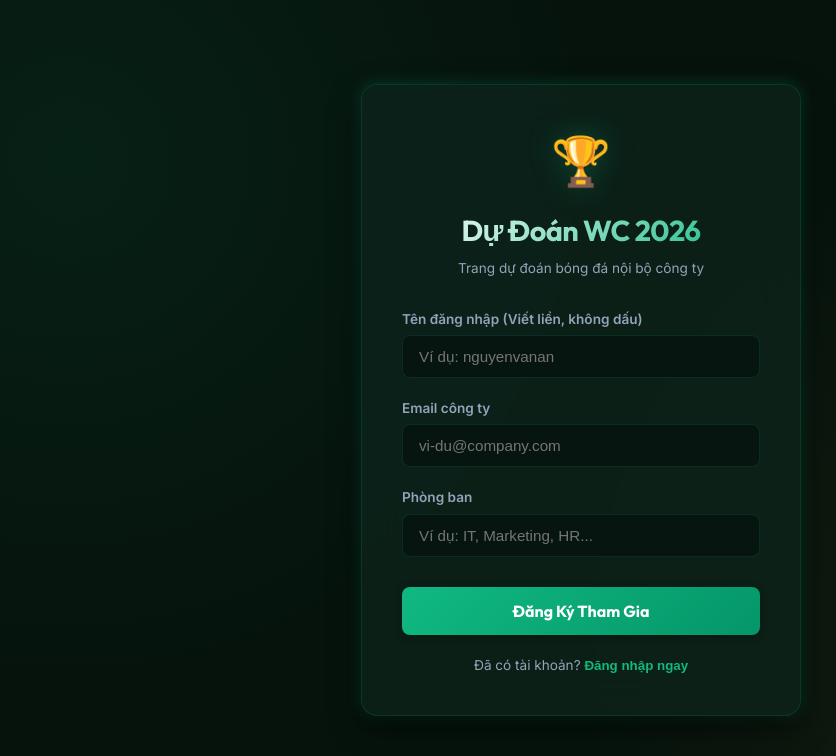
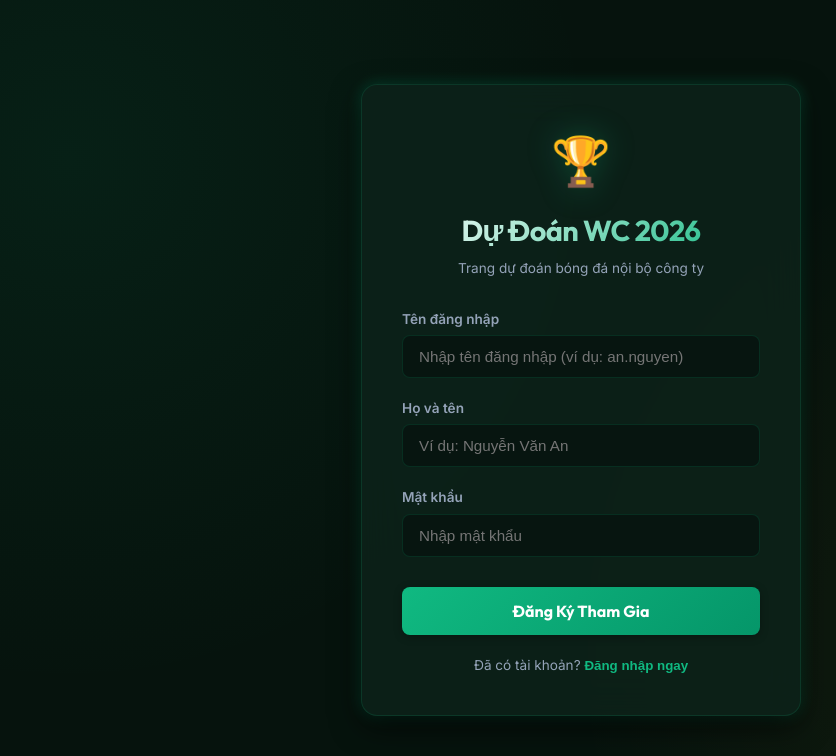
Before and after one commit to blackpearl9798/WC2026, a React (Vite) app: page / in a window 1280 px wide. Both pictures are taken after a click on the button "Đăng ký thành viên". Shown: the top 756 px of the page, without its empty margins (59-895 px from the left). Built offline with nearby package versions, Linux system fonts and the light colour scheme.

Commit message:
feat: cap nhat dang ky ho ten, mat khau va mat khau admin 696969

```diff
--- a/backend/db.json
+++ b/backend/db.json
@@ -6,7 +6,17 @@
       "email": "admin@company.com",
       "department": "IT",
       "isAdmin": true,
-      "token": "token-nk0av17ct-mq6rr30r"
+      "token": "token-lb7tupsni-mq6tbfln",
+      "password": "696969",
+      "fullName": "Quản trị viên"
+    },
+    {
+      "id": "user_1781019990222",
+      "username": "testuser_k1bg7",
+      "fullName": "Test User",
+      "password": "my-password-123",
+      "isAdmin": false,
+      "token": "token-xvp5qogvf-mq6tbfma"
     }
   ],
   "matches": [
--- a/src/App.tsx
+++ b/src/App.tsx
@@ -112,10 +112,7 @@ function App() {
         <div className="user-status">
           <div className="user-badge">
             <span>Chào,</span>
-            <span className="user-name">{user.username}</span>
-            <span style={{ fontSize: '0.75rem', background: 'rgba(255,255,255,0.08)', padding: '2px 6px', borderRadius: '4px', color: 'var(--color-text-muted)' }}>
-              {user.department}
-            </span>
+            <span className="user-name">{user.fullName || user.username}</span>
             {user.isAdmin && (
               <span style={{ display: 'inline-flex', alignItems: 'center', gap: '2px', fontSize: '0.7rem', background: 'rgba(251, 191, 36, 0.15)', color: 'var(--color-secondary)', padding: '2px 6px', borderRadius: '4px', fontWeight: 600 }}>
                 <ShieldAlert size={10} /> Admin
--- a/src/components/AdminDashboard.tsx
+++ b/src/components/AdminDashboard.tsx
@@ -373,10 +373,10 @@ export const AdminDashboard: React.FC<AdminDashboardProps> = ({ token, onRefresh
                 <div key={user.id} style={{ display: 'flex', justifyContent: 'space-between', alignItems: 'center', padding: '10px', background: 'rgba(255,255,255,0.02)', borderRadius: '6px' }}>
                   <div style={{ overflow: 'hidden', textOverflow: 'ellipsis' }}>
                     <div style={{ fontWeight: 600, fontSize: '0.9rem' }}>
-                      {user.username} {user.isAdmin && <span style={{ color: 'var(--color-secondary)' }}>(Admin)</span>}
+                      {user.fullName || user.username} {user.isAdmin && <span style={{ color: 'var(--color-secondary)' }}>(Admin)</span>}
                     </div>
                     <div style={{ fontSize: '0.75rem', color: 'var(--color-text-muted)' }}>
-                      {user.department} | {user.email}
+                      Tên đăng nhập: {user.username}
                     </div>
                   </div>
                   {!user.isAdmin && (
--- a/src/components/Auth.tsx
+++ b/src/components/Auth.tsx
@@ -7,8 +7,8 @@ interface AuthProps {
 export const Auth: React.FC<AuthProps> = ({ onAuthSuccess }) => {
   const [isRegister, setIsRegister] = useState(false);
   const [username, setUsername] = useState('');
-  const [email, setEmail] = useState('');
-  const [department, setDepartment] = useState('');
+  const [fullName, setFullName] = useState('');
+  const [password, setPassword] = useState('');
   const [error, setError] = useState('');
   const [loading, setLoading] = useState(false);
 
@@ -19,8 +19,8 @@ export const Auth: React.FC<AuthProps> = ({ onAuthSuccess }) => {
 
     const url = isRegister ? '/api/auth/register' : '/api/auth/login';
     const body = isRegister
-      ? { username, email, department }
-      : { username };
+      ? { username, fullName, password }
+      : { username, password };
 
     try {
       const response = await fetch(url, {
@@ -62,7 +62,7 @@ export const Auth: React.FC<AuthProps> = ({ onAuthSuccess }) => {
         <form onSubmit={handleSubmit}>
           <div className="form-group">
             <label className="form-label" htmlFor="username">
-              {isRegister ? 'Tên đăng nhập (Viết liền, không dấu)' : 'Tên đăng nhập hoặc Email'}
+              Tên đăng nhập
             </label>
             <input
               id="username"
@@ -70,44 +70,42 @@ export const Auth: React.FC<AuthProps> = ({ onAuthSuccess }) => {
               className="form-input"
               value={username}
               onChange={(e) => setUsername(e.target.value)}
-              placeholder={isRegister ? 'Ví dụ: nguyenvanan' : 'Nhập tên hoặc email'}
+              placeholder="Nhập tên đăng nhập (ví dụ: an.nguyen)"
               required
             />
           </div>
 
           {isRegister && (
-            <>
             <div className="form-group">
-                <label className="form-label" htmlFor="email">
-                  Email công ty
+              <label className="form-label" htmlFor="fullName">
+                Họ và tên
               </label>
               <input
-                  id="email"
-                  type="email"
+                id="fullName"
+                type="text"
                 className="form-input"
-                  value={email}
-                  onChange={(e) => setEmail(e.target.value)}
-                  placeholder="vi-du@company.com"
+                value={fullName}
+                onChange={(e) => setFullName(e.target.value)}
+                placeholder="Ví dụ: Nguyễn Văn An"
                 required
               />
             </div>
+          )}
 
           <div className="form-group">
-                <label className="form-label" htmlFor="department">
-                  Phòng ban
+            <label className="form-label" htmlFor="password">
+              Mật khẩu
             </label>
             <input
-                  id="department"
-                  type="text"
+              id="password"
+              type="password"
               className="form-input"
-                  value={department}
-                  onChange={(e) => setDepartment(e.target.value)}
-                  placeholder="Ví dụ: IT, Marketing, HR..."
+              value={password}
+              onChange={(e) => setPassword(e.target.value)}
+              placeholder="Nhập mật khẩu"
               required
             />
           </div>
-            </>
-          )}
 
           <button type="submit" className="auth-btn" disabled={loading}>
             {loading ? 'Đang xử lý...' : isRegister ? 'Đăng Ký Tham Gia' : 'Đăng Nhập'}
--- a/src/components/ChatWidget.tsx
+++ b/src/components/ChatWidget.tsx
@@ -120,7 +120,7 @@ export const ChatWidget: React.FC<ChatWidgetProps> = ({ token, currentUser }) =>
                   <div key={msg.id} className={`chat-message-item ${isMe ? 'me' : ''}`}>
                     <div className="chat-message-info">
                       <span className="chat-message-user">{isMe ? 'Bạn' : msg.username}</span>
-                      <span className="chat-message-dept">({msg.department})</span>
+                      {msg.department && <span className="chat-message-dept">({msg.department})</span>}
                     </div>
                     <div className="chat-message-text">{msg.message}</div>
                     <span className="chat-message-time">{formatTime(msg.timestamp)}</span>
--- a/src/components/LeaderboardView.tsx
+++ b/src/components/LeaderboardView.tsx
@@ -31,8 +31,7 @@ export const LeaderboardView: React.FC<LeaderboardViewProps> = ({ onRefreshTrigg
   }, [onRefreshTrigger]);
 
   const filteredPlayers = players.filter(player =>
-    player.username.toLowerCase().includes(searchTerm.toLowerCase()) ||
-    player.department.toLowerCase().includes(searchTerm.toLowerCase())
+    (player.fullName || player.username).toLowerCase().includes(searchTerm.toLowerCase())
   );
 
   // Top 3 players for the Podium
@@ -71,10 +70,11 @@ export const LeaderboardView: React.FC<LeaderboardViewProps> = ({ onRefreshTrigg
                 <div className="podium-card second">
                   <span className="podium-rank">2</span>
                   <div className="podium-avatar">
-                    {getAvatarInitials(topThree[1].username)}
+                    {getAvatarInitials(topThree[1].fullName || topThree[1].username)}
                   </div>
-                  <div className="podium-name" title={topThree[1].username}>{topThree[1].username}</div>
-                  <div className="podium-dept">{topThree[1].department}</div>
+                  <div className="podium-name" title={topThree[1].fullName || topThree[1].username}>
+                    {topThree[1].fullName || topThree[1].username}
+                  </div>
                   <div className="podium-pts">{topThree[1].totalPoints}</div>
                   <div className="podium-pts-lbl">Điểm</div>
                 </div>
@@ -85,10 +85,11 @@ export const LeaderboardView: React.FC<LeaderboardViewProps> = ({ onRefreshTrigg
                 <div className="podium-card first">
                   <span className="podium-rank">👑</span>
                   <div className="podium-avatar">
-                    {getAvatarInitials(topThree[0].username)}
+                    {getAvatarInitials(topThree[0].fullName || topThree[0].username)}
                   </div>
-                  <div className="podium-name" title={topThree[0].username}>{topThree[0].username}</div>
-                  <div className="podium-dept">{topThree[0].department}</div>
+                  <div className="podium-name" title={topThree[0].fullName || topThree[0].username}>
+                    {topThree[0].fullName || topThree[0].username}
+                  </div>
                   <div className="podium-pts">{topThree[0].totalPoints}</div>
                   <div className="podium-pts-lbl">Điểm</div>
                 </div>
@@ -99,10 +100,11 @@ export const LeaderboardView: React.FC<LeaderboardViewProps> = ({ onRefreshTrigg
                 <div className="podium-card third">
                   <span className="podium-rank">3</span>
                   <div className="podium-avatar">
-                    {getAvatarInitials(topThree[2].username)}
+                    {getAvatarInitials(topThree[2].fullName || topThree[2].username)}
                   </div>
-                  <div className="podium-name" title={topThree[2].username}>{topThree[2].username}</div>
-                  <div className="podium-dept">{topThree[2].department}</div>
+                  <div className="podium-name" title={topThree[2].fullName || topThree[2].username}>
+                    {topThree[2].fullName || topThree[2].username}
+                  </div>
                   <div className="podium-pts">{topThree[2].totalPoints}</div>
                   <div className="podium-pts-lbl">Điểm</div>
                 </div>
@@ -117,7 +119,7 @@ export const LeaderboardView: React.FC<LeaderboardViewProps> = ({ onRefreshTrigg
               <input
                 type="text"
                 className="search-input"
-                placeholder="Tìm kiếm nhân viên hoặc phòng ban..."
+                placeholder="Tìm kiếm nhân viên..."
                 value={searchTerm}
                 onChange={(e) => setSearchTerm(e.target.value)}
               />
@@ -130,12 +132,11 @@ export const LeaderboardView: React.FC<LeaderboardViewProps> = ({ onRefreshTrigg
               <thead>
                 <tr>
                   <th style={{ width: '80px' }}>Hạng</th>
-                  <th>Nhân Viên</th>
-                  <th>Phòng Ban</th>
-                  <th style={{ textAlign: 'center', width: '90px' }}>Điểm</th>
-                  <th style={{ textAlign: 'center', width: '130px' }} title="Số trận dự đoán thắng Handicap chính xác">Số Trận Đúng</th>
-                  <th style={{ textAlign: 'center', width: '130px' }} title="Số trận dự đoán Handicap không chính xác">Số Trận Sai</th>
-                  <th style={{ textAlign: 'center', width: '110px' }} title="Tổng số trận đã dự đoán">Tổng Đoán</th>
+                  <th>Họ và Tên</th>
+                  <th style={{ textAlign: 'center', width: '100px' }}>Điểm</th>
+                  <th style={{ textAlign: 'center', width: '150px' }} title="Số trận dự đoán thắng Handicap chính xác">Số Trận Đúng</th>
+                  <th style={{ textAlign: 'center', width: '150px' }} title="Số trận dự đoán Handicap không chính xác">Số Trận Sai</th>
+                  <th style={{ textAlign: 'center', width: '130px' }} title="Tổng số trận đã dự đoán">Tổng Đoán</th>
                 </tr>
               </thead>
               <tbody>
@@ -150,13 +151,12 @@ export const LeaderboardView: React.FC<LeaderboardViewProps> = ({ onRefreshTrigg
                         </td>
                         <td className="player-name-cell">
                           <div className="player-avatar-small">
-                            {getAvatarInitials(player.username)}
+                            {getAvatarInitials(player.fullName || player.username)}
                           </div>
                           <span>
-                            {player.username} {player.isAdmin && <span style={{ color: 'var(--color-secondary)', fontSize: '0.75rem', fontWeight: 600 }}>(Admin)</span>}
+                            {player.fullName || player.username} {player.isAdmin && <span style={{ color: 'var(--color-secondary)', fontSize: '0.75rem', fontWeight: 600 }}>(Admin)</span>}
                           </span>
                         </td>
-                        <td>{player.department}</td>
                         <td className="pts-cell" style={{ textAlign: 'center' }}>{player.totalPoints}</td>
                         <td style={{ textAlign: 'center', fontWeight: '700', color: 'var(--color-primary)' }}>{player.correctPredictions}</td>
                         <td style={{ textAlign: 'center', fontWeight: '700', color: 'var(--color-danger)' }}>{player.incorrectPredictions}</td>
@@ -166,7 +166,7 @@ export const LeaderboardView: React.FC<LeaderboardViewProps> = ({ onRefreshTrigg
                   })
                 ) : (
                   <tr>
-                    <td colSpan={8} style={{ textAlign: 'center', padding: '24px', color: 'var(--color-text-muted)' }}>
+                    <td colSpan={6} style={{ textAlign: 'center', padding: '24px', color: 'var(--color-text-muted)' }}>
                       Không tìm thấy nhân viên phù hợp.
                     </td>
                   </tr>
```
Also changed, not shown: 2 other files (tests, documents, lock files or other folders). Lines whose indentation alone changed are shown as unchanged.
